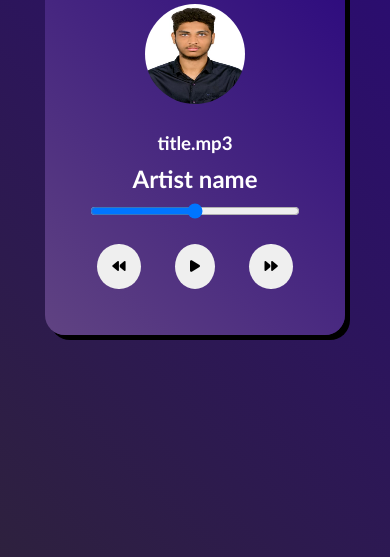
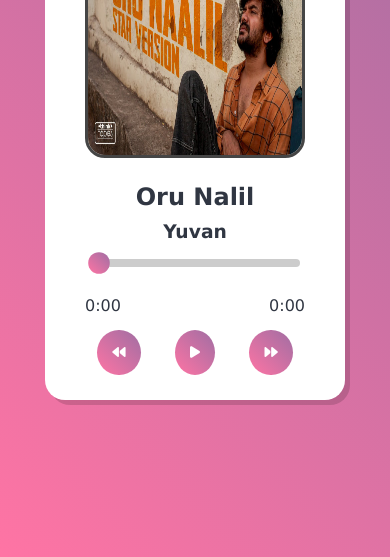
Before and after one commit to ziauddeen028-ZIA/Music-App, a plain HTML site: page index.html in a window 390 px wide. Shown: the part 287-844 px from the top of the page. Drawn offline with Linux system fonts and the light colour scheme.

Commit message:
Code updated & finshed

```diff
--- a/index.html
+++ b/index.html
@@ -14,16 +14,24 @@
 
     <div class="container">
         <h1>Music Player</h1>
-        <img src="ziauddeen.jpeg" alt="img" id="image">
+        <div class="songimg">
+            <img src="ziauddeen.jpeg" alt="img" id="image">
+        </div>
         <div class="details">
-            <h3 id="title">title.mp3</h3>
-            <h2 id="artist">Artist name</h2>
-            <input type="range">
+            <h2 id="title">title.mp3</h2>
+            <h3 id="artist">Artist name</h3>
+            <div class="songslider">
+                <input type="range" id="slider" class="seek-bar" min="0" max="100" value="0" onclick="changeDuration()">
+            </div>
+        </div>
+        <div class="timings">
+            <span id="current-time">0:00</span>
+            <span id="song-duration">0:00</span>
         </div>
         <div class="btns">
-            <button id="prev_song"><i class="fa-sharp-duotone fa-solid fa-backward"></i></button>
-            <button id="current_song"><i class="fa-sharp-duotone fa-solid fa-play"></i></button>
-            <button id="next_song"><i class="fa-sharp-duotone fa-solid fa-forward"></i></button>
+            <button id="prev_song" onclick="backSong()"><i class="fa-sharp-duotone fa-solid fa-backward"></i></button>
+            <button id="current_song" onclick="currentSong()"><i class="fa-sharp-duotone fa-solid fa-play"></i></button>
+            <button id="next_song" onclick="nextSong()"><i class="fa-sharp-duotone fa-solid fa-forward"></i></button>
         </div>
 
     </div>
--- a/script.js
+++ b/script.js
@@ -4,6 +4,9 @@ let artist = document.getElementById("artist");
 let previous_song = document.getElementById("prev_song");
 let current_song = document.getElementById("current_song");
 let next_song = document.getElementById("next_song");
+let slider = document.getElementById("slider");
+let currentsecond = document.getElementById("current-time");
+let songduration = document.getElementById("song-duration");
 
 let timer;
 let autoplay = 1;
@@ -15,30 +18,137 @@ let song = document.createElement("audio");
 
 let allSongs = [
     {
-        name: "FirstSong",
-        path: "music/song1.mp3",
-        img: "img/img1.jpg",
+        name: "Oru Nalil",
+        path: "songs/song1Orunalil.mp3",
+        img: "OruNaallimg.jpg",
+        artist: "Yuvan"
+    },
+
+
+    {
+        name: "The Life of Ram",
+        path: "songs/Song4 96.mp3",
+        img: "96img.jpg",
+        artist: "Pradeep Kumar"
+    },
+
+    {
+        name: "Poradalam",
+        path: "songs/Song5poradalam.mp3",
+        img: "poradalamimg.jpg",
+        artist: "MS Dhoni"
+    },
+
+    {
+        name: "VengaiMavan",
+        path: "songs/Song2Hiphop.mp3",
+        img: "hiphopimg.jpg",
         artist: "Hiphop tamilza"
     },
+
     {
-        name: "SecondSong",
-        path: "music/song1.mp3",
-        img: "img/img1.jpg",
-        artist: "Anirudh"
+        name: "Dandelions",
+        path: "songs/Song3Dandelions.mp3",
+        img: "dandelionsimg.jpg",
+        artist: "Ruth B"
     },
+
     {
-        name: "ThirdSong",
-        path: "music/song1.mp3",
-        img: "img/img1.jpg",
-        artist: "Sid Sriram"
+        name: "Night Changes",
+        path: "songs/Song6nightchanges.mp3",
+        img: "changesimg.jpg",
+        artist: "One Direction"
     },
 
 ];
 
 
-function playSong(index_no){
-    song.src=allSongs[index_no].path;
-    image=allSongs[index_no].img;
-    title=allSongs[index_no].title;
-    artist=allSongs[index_no].artist;
+function startSong(index_no) {
+
+    resetSlider();
+
+    song.src = allSongs[index_no].path;
+    image.src = allSongs[index_no].img;
+    title.innerHTML = allSongs[index_no].name;
+    artist.innerHTML = allSongs[index_no].artist;
+
+    song.currentTime = 0;
+
 }
+
+startSong(index_no);
+
+function currentSong() {
+    if (playing_song == false) {
+        playSong();
+    } else {
+        pauseSong();
+    }
+}
+
+function resetSlider() {
+    slider.value = 0;
+    slider.style.background = `linear-gradient(to right, #ff74a4 0%, #ccc 0%)`;
+}
+
+// When user moves the slider, update background color
+slider.addEventListener("input", function () {
+    let value = this.value;
+    let percent = (value / this.max) * 100;
+
+    // Fill left side green, right side gray
+    this.style.background = `linear-gradient(to right, #ff74a4 ${percent}%, #ccc ${percent}%)`;
+});
+
+function formatTime(seconds) {
+    let minutes = Math.floor(seconds / 60);
+    let secs = Math.floor(seconds % 60);
+    if (secs < 10) secs = "0" + secs;
+    return minutes + ":" + secs;
+}
+
+formatTime();
+
+function playSong() {
+    song.play();
+    playing_song = true;
+    current_song.innerHTML = '<i class="fa-sharp-duotone fa-solid fa-pause"></i>'
+}
+
+
+function pauseSong() {
+    song.pause();
+    playing_song = false;
+    current_song.innerHTML = '<i class="fa-sharp-duotone fa-solid fa-play"></i>'
+}
+
+function nextSong() {
+    playing_song = true;
+    index_no += 1;
+    startSong(index_no);
+    song.play();
+    current_song.innerHTML = '<i class="fa-sharp-duotone fa-solid fa-pause"></i>'
+}
+
+function backSong() {
+    playing_song = true;
+    index_no -= 1;
+    startSong(index_no);
+    song.play();
+    current_song.innerHTML = '<i class="fa-sharp-duotone fa-solid fa-pause"></i>'
+}
+
+function changeDuration() {
+    slider_position = song.duration * (slider.value / 100);
+    song.currentTime = slider_position;
+}
+
+
+song.addEventListener("timeupdate", function () {
+    currentsecond.innerHTML = formatTime(song.currentTime);
+});
+
+
+song.addEventListener("loadedmetadata", function () {
+    songduration.innerHTML = formatTime(song.duration);
+});
--- a/style.css
+++ b/style.css
@@ -13,23 +13,23 @@ body {
     display: flex;
     justify-content: center;
     align-items: center;
-    font-family: 'Trebuchet MS', 'Lucida Sans Unicode', 'Lucida Grande', 'Lucida Sans', Arial, sans-serif;
-    background: linear-gradient(45deg, #2e213e, #2a077e);
+    font-family: Verdana, Geneva, Tahoma, sans-serif;
+    background: linear-gradient(45deg, #ff74a4, #9f6ea3);
     color: #E0E0E0;
     min-height: 100vh;
 }
 
 .container {
     height: 550px;
-    width: 400px;
+    width: 350px;
 
-    background: linear-gradient(45deg, #604382, #2a077e);
+    background: white;
     /* purple accent */
-    color: #FFFFFF;
+    color: #303642;
     border: none;
     border-radius: 20px;
     padding: 10px 20px;
-    box-shadow: 5px 5px black;
+    box-shadow: 5px 5px rgb(0, 0, 0, 0.15);
 }
 
 h1 {
@@ -38,12 +38,17 @@ h1 {
     padding-bottom: 20px;
 }
 
-img {
+.songimg {
+    display: flex;
+    justify-content: center;
+    align-items: center;
+}
+
+.songimg img {
     height: 250px;
-    width: 250px;
-    border-radius: 50%;
-
-    margin-left: 50px;
+    width: 290px;
+    border-radius: 20px;
+    border: 3px solid rgb(69, 69, 69);
 
 }
 
@@ -57,20 +62,66 @@ img {
     row-gap: 10px;
 }
 
+.timings {
+    display: flex;
+    justify-content: space-between;
+    margin-right: 20px;
+    margin-left: 20px;
+
+
+
+}
+
 .btns {
     display: flex;
     justify-content: space-around;
     align-items: center;
     flex-direction: row;
     margin: 15px;
+}
 
+#slider {
+    -webkit-appearance: none;
+    width: 100%;
+    height: 8px;
+    border-radius: 5px;
+    background: linear-gradient(to right, #4caf50 0%, #ccc 0%);
+    outline: none;
+    transition: background 0.3s ease;
+    /* smooth timing */
+}
+
+/* Chrome / Safari thumb */
+#slider::-webkit-slider-thumb {
+    -webkit-appearance: none;
+    appearance: none;
+    width: 18px;
+    height: 18px;
+    border-radius: 50%;
+    background: #4caf50;
+    cursor: pointer;
+    transition: background 0.3s ease, transform 0.2s ease;
+}
+
+#slider::-webkit-slider-thumb {
+    background: linear-gradient(45deg, #ff74a4, #9f6ea3);
+    transform: scale(1.2);
+}
+
+#prev_song,
+#current_song,
+#next_song {
+    background: linear-gradient(45deg, #ff74a4, #9f6ea3);
+    color: #ffff;
+}
+
+.songslider {
+    width: 100%;
+    position: relative;
 
 }
 
-input {
-    width: 100%;
-    cursor: pointer;
-}
+
 
 button {
     padding: 15px;
@@ -79,19 +130,31 @@ button {
     cursor: pointer;
 }
 
+#slider {}
+
 @media screen and (max-width:400px) {
     .container {
         margin: 30px;
-        width:300px;
-        height: 400px;
+        width: 300px;
+        height: fit-content;
     }
-    img {
-    height: 100px;
-    width: 100px;
-    border-radius: 50%;
 
-    margin-left: 80px;
+    .songimg {
+        display: flex;
+        justify-content: center;
+        align-items: center;
+    }
 
+    .songimg img {
+        height: 220px;
+        width: 220px;
+        border-radius: 20px;
+    }
+
+
+    .songslider {
+        width: 100%;
+        position: relative;
+
+    }
 }
-
-}
```
Also changed, not shown: 96img.jpg (added), OruNaallimg.jpg (added), changesimg.jpg (added), dandelionsimg.jpg (added), hiphopimg.jpg (added), poradalamimg.jpg (added), 6 other files.
